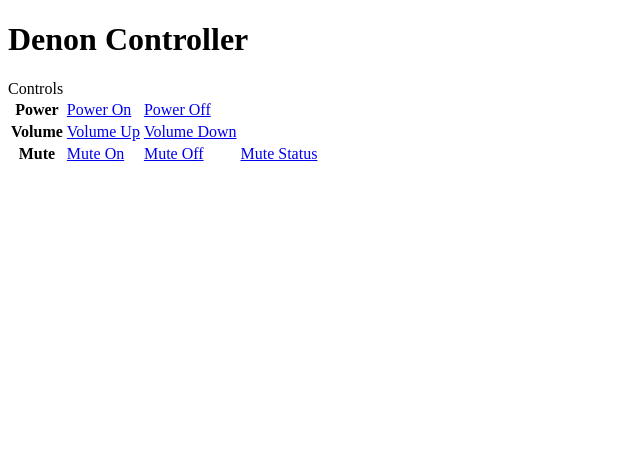
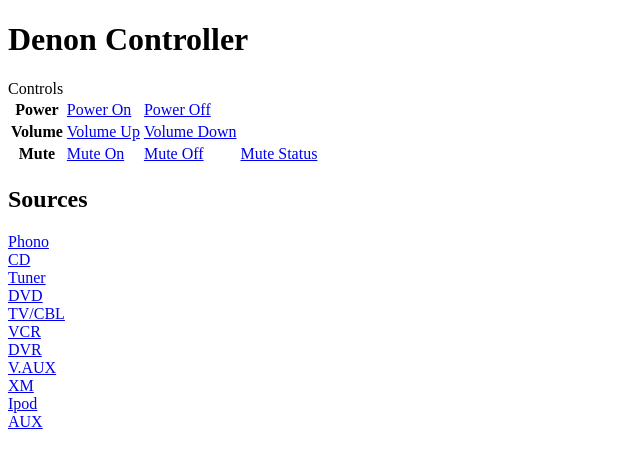
Before and after one commit to matwin04/SerialDPy, a Flask app: page / in a window 1280 px wide. Shown: the top 468 px of the page, without its empty margins (0-640 px from the left). Run offline with Flask 3, Linux system fonts and the light colour scheme.

Commit message:
9. Implementation of /source directory for changing sources

```diff
--- a/server.py
+++ b/server.py
@@ -12,7 +12,7 @@ device = getDevice()
 def index():
     return render_template("index.html")
 
-@app.route("/pw/<action>")
+@app.route("/power/<action>")
 def power(action):
     if action == "on":
         result = device.powerOn()
@@ -45,3 +45,30 @@ def mute(action):
     else:
         result = "Invalid action"
     return redirect("/")
+@app.route("/source/<source>")
+def selectSource(source):
+    if source == "PHONO":
+        result = device.selPhono()
+    elif source == "CD":
+        result = device.selCD()
+    elif source == "TUNER":
+        result = device.selTuner()
+    elif source == "DVD":
+        result = device.selDVD()
+    elif source == "TV+CBL":
+        result = device.selTV()
+    elif source == "VCR":
+        result = device.selVCR()
+    elif source == "DVR":
+        result = device.selDVR()
+    elif source == "VAUX":
+        result = device.selVAUX()
+    elif source == "XM":
+        result = device.selXM()
+    elif source == "IPod":
+        result = device.selIPod()
+    elif source == "AUX":
+        result = device.selAUX()
+    else:
+        result = "Invalid Action"
+    return redirect("/")
--- a/templates/index.html
+++ b/templates/index.html
@@ -10,8 +10,8 @@
         <thead>Controls</thead>
         <tr>
             <th>Power</th>
-            <td><a href="/pw/on">Power On</a></td>
-            <td><a href="/pw/off">Power Off</a></td>
+            <td><a href="/power/on">Power On</a></td>
+            <td><a href="/power/off">Power Off</a></td>
         </tr>
         <tr>
             <th>Volume</th>
@@ -25,5 +25,20 @@
             <td><a href="/mute/status">Mute Status</a></td>
         </tr>
     </table>
+
+    <div id="sources">
+        <h2>Sources</h2>
+        <a href="/source/PHONO">Phono</a><br>
+        <a href="/source/CD">CD</a><br>
+        <a href="/source/TUNER">Tuner</a><br>
+        <a href="/source/DVD">DVD</a><br>
+        <a href="/source/TV+CBL">TV/CBL</a><br>
+        <a href="/source/VCR">VCR</a><br>
+        <a href="/source/DVR">DVR</a><br>
+        <a href="/source/VAUX">V.AUX</a><br>
+        <a href="/source/XM">XM</a><br>
+        <a href="/source/IPod">Ipod</a><br>
+        <a href="/source/AUX">AUX</a><br>
+    </div>
 </body>
 </html>
```
